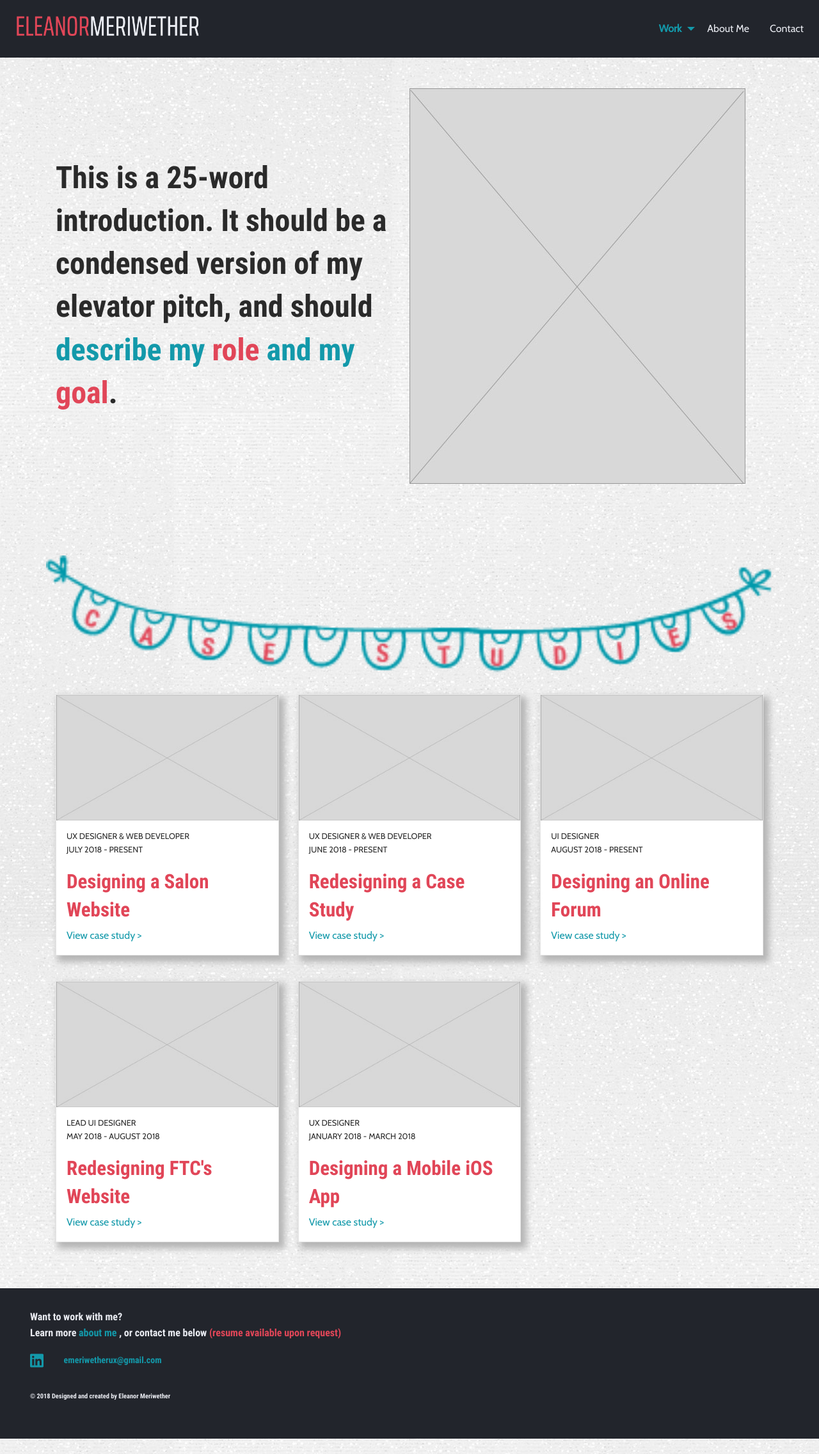
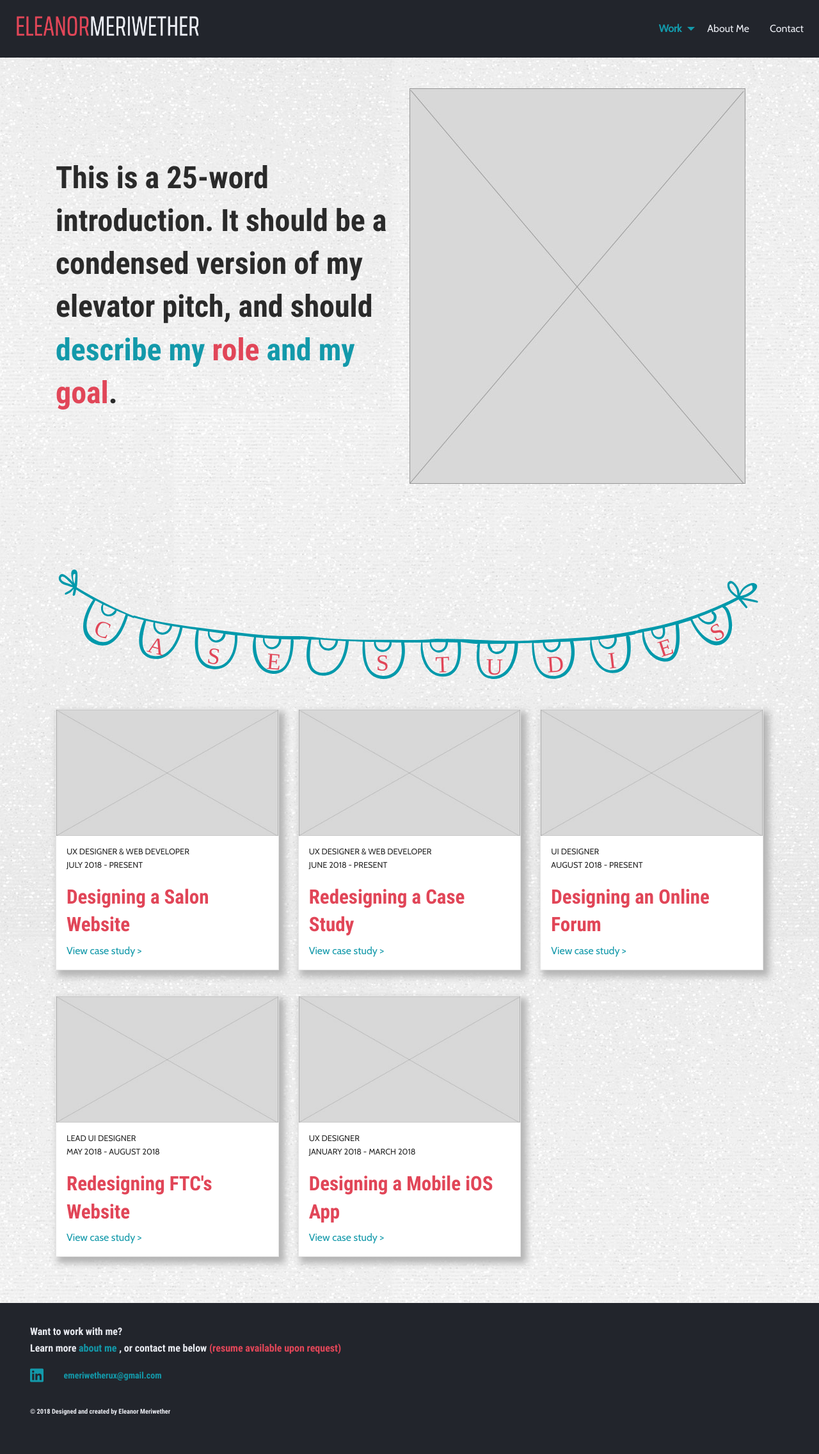
Before and after one commit to emeriwether/emeriwether.github.io, a Jekyll site: the page built from home.html, in a window 1280 px wide. Shown: the whole page at 64% size. Built offline with Jekyll 4.4.1, drawn with Linux system fonts in a browser that asks for light colours.

Commit message:
use svg banner instead

```diff
--- a/home.html
+++ b/home.html
@@ -30,7 +30,7 @@
 
     <!-- SECTION LABEL FOR SMALL SCREENS -->
     <div class="small-12 cell">
-        <img id="sectionDivider" src="/images/banner_coralText.png">
+        <img id="sectionDivider" src="/images/banner_coralText.svg">
     </div>
 
     <div class="grid-x grid-padding-x small-up-1 medium-up-2 large-up-3">
```
Also changed, not shown: images/banner_coralText.svg (renamed from images/sectionUnderlines/banner copy.svg).
